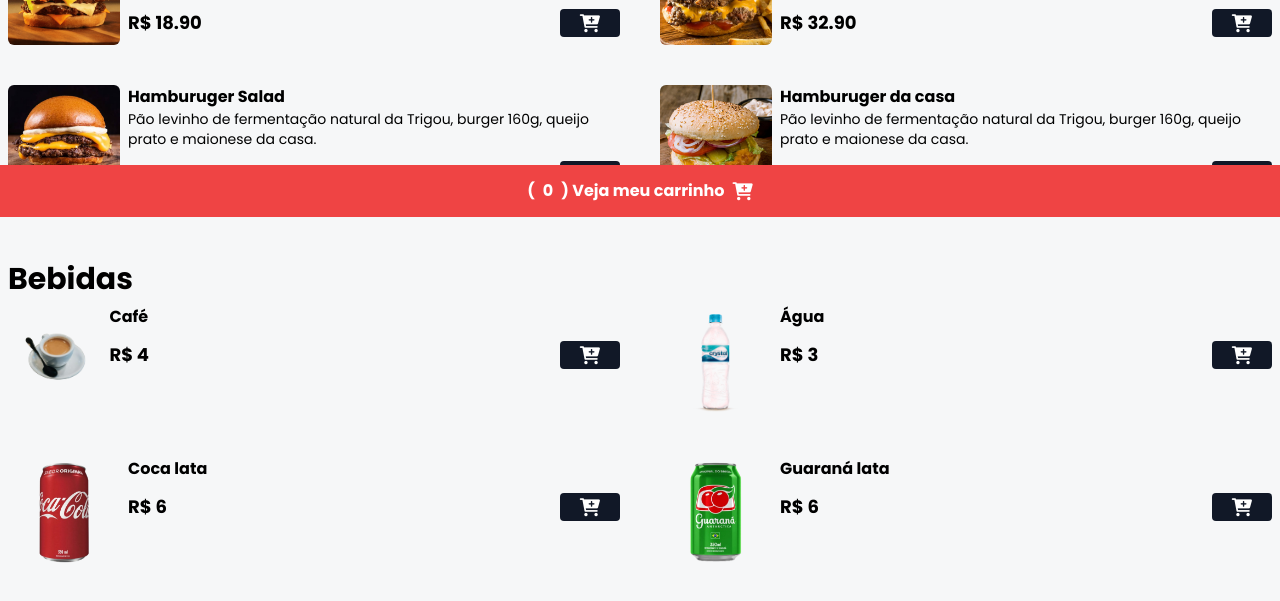
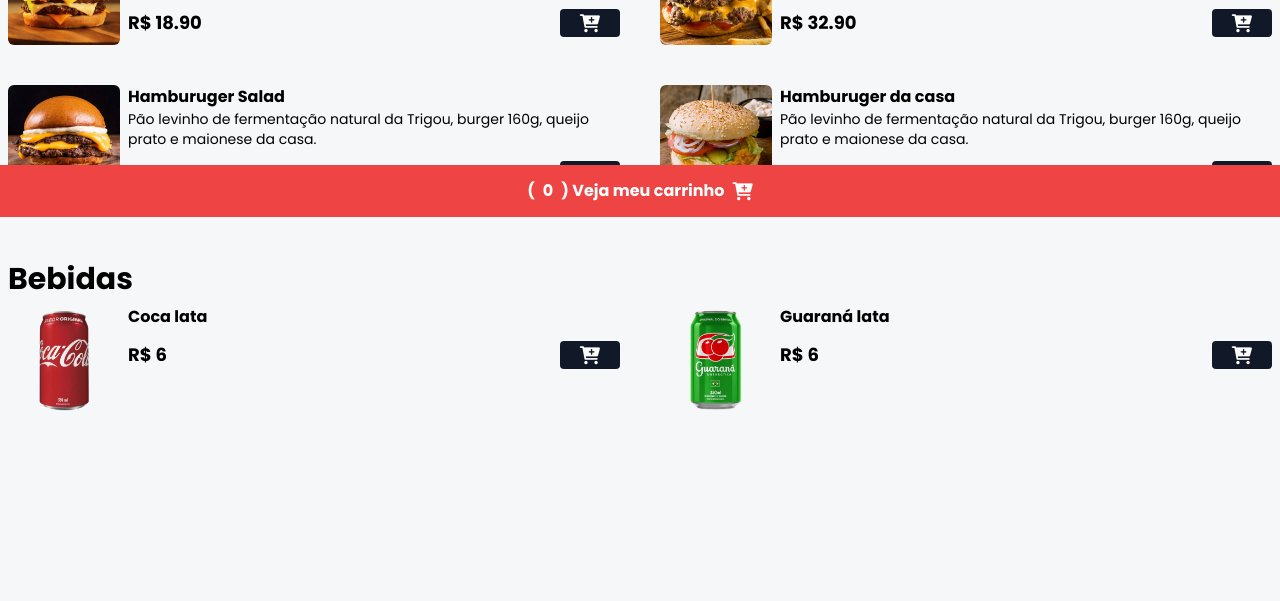
Before and after one commit to leoobrabo/cardapio-digital, a website: page index.html in a window 1280 px wide. Shown: the part 583-1184 px from the top of the page. After the commit the page ends 1064 px from the top, so only its background shows below. Drawn offline with nearby package versions, Linux system fonts and the light colour scheme.

Commit message:
remoção de bebidas

```diff
--- a/index.html
+++ b/index.html
@@ -187,60 +187,6 @@
       <!-- BEBIDA ITEM -->
         <div class="flex gap-2 w-full">
           <img
-            src="./assets/cafe.png"
-            alt="café"
-            class="w-28 h-28 rounded-md hover:scale-110 hover:-rotate-2 duration-300"
-          />
-
-          <div class="w-full">
-            <p class="font-bold">Café</p>
-
-            <div class="flex items-center gap-2 justify-between mt-3">
-              <p class="font-bold text-lg">R$ 4</p>
-              <button
-                class="bg-gray-900 px-5 rounded add-to-cart-btn"
-                data-name="cafe"
-                data-price="4"
-              >
-                <i class="fa fa-cart-plus text-lg text-white"></i>
-              </button>
-            </div>
-
-          </div>
-
-        </div>
-        <!-- FIM BEBIDA ITEM -->
-
-        <!-- BEBIDA ITEM -->
-        <div class="flex gap-2 w-full">
-          <img
-            src="./assets/agua.png"
-            alt="Água"
-            class="w-28 h-28 rounded-md hover:scale-110 hover:-rotate-2 duration-300"
-          />
-
-          <div class="w-full">
-            <p class="font-bold">Água</p>
-
-            <div class="flex items-center gap-2 justify-between mt-3">
-              <p class="font-bold text-lg">R$ 3</p>
-              <button
-                class="bg-gray-900 px-5 rounded add-to-cart-btn"
-                data-name="Água"
-                data-price="3"
-              >
-                <i class="fa fa-cart-plus text-lg text-white"></i>
-              </button>
-            </div>
-
-          </div>
-
-        </div>
-        <!-- FIM BEBIDA ITEM -->
-
-      <!-- BEBIDA ITEM -->
-        <div class="flex gap-2 w-full">
-          <img
             src="./assets/refri-1.png"
             alt="Coca lata"
             class="w-28 h-28 rounded-md hover:scale-110 hover:-rotate-2 duration-300"
```
